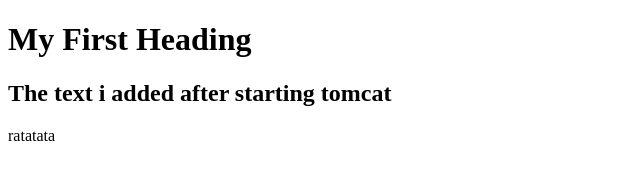
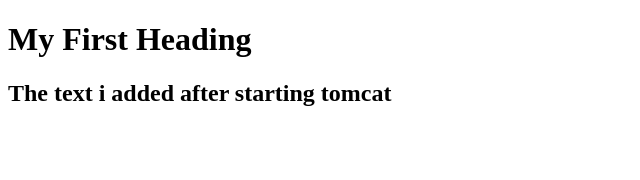
Before and after one commit to daniilshauchenka/demo-jenkins, a plain HTML site: page index.html in a window 1280 px wide. Shown: the full height of the page, 0-640 px from the left. Drawn offline with Linux system fonts and the light colour scheme.

Commit message:
Update index.html

```diff
--- a/index.html
+++ b/index.html
@@ -4,6 +4,6 @@
 
 <h1>My First Heading</h1>
 <h2>The text i added after starting tomcat</h2>
-  <p>ratatata</p>
+
 </body>
 </html>
```
